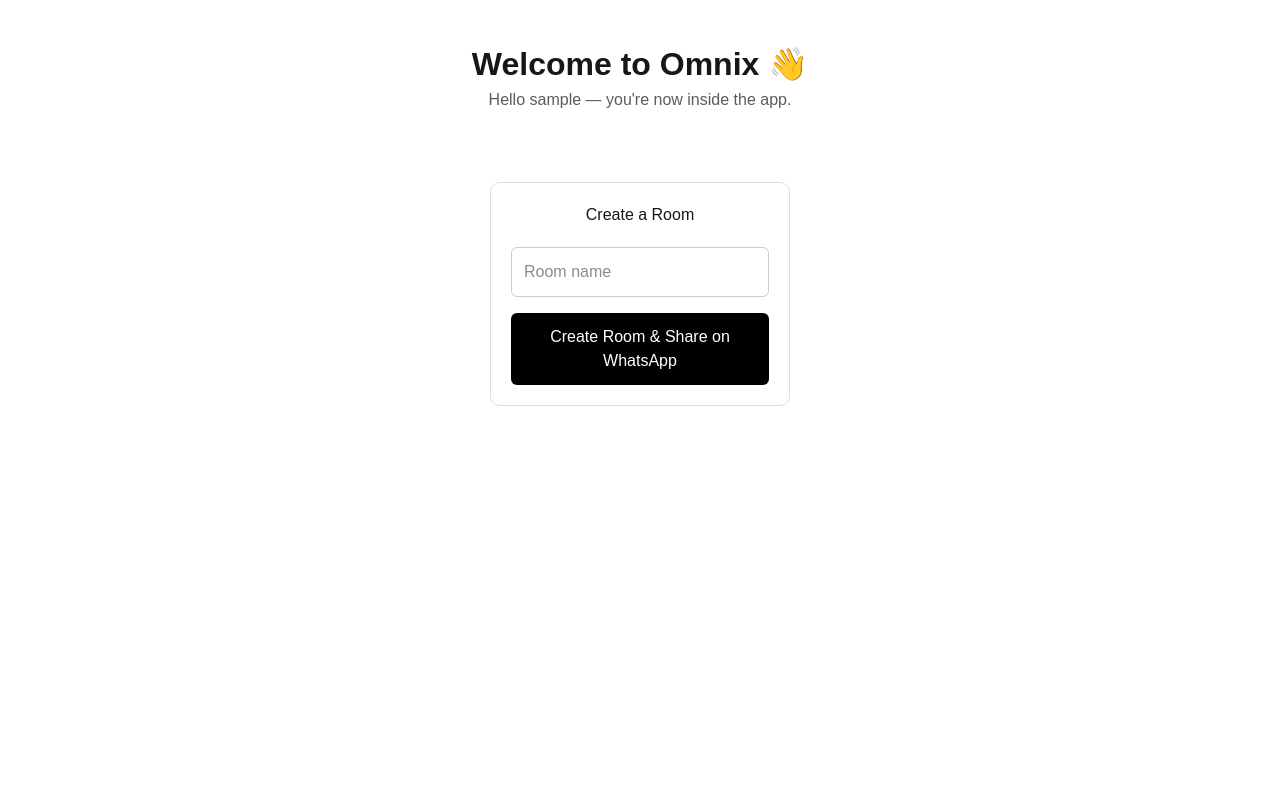
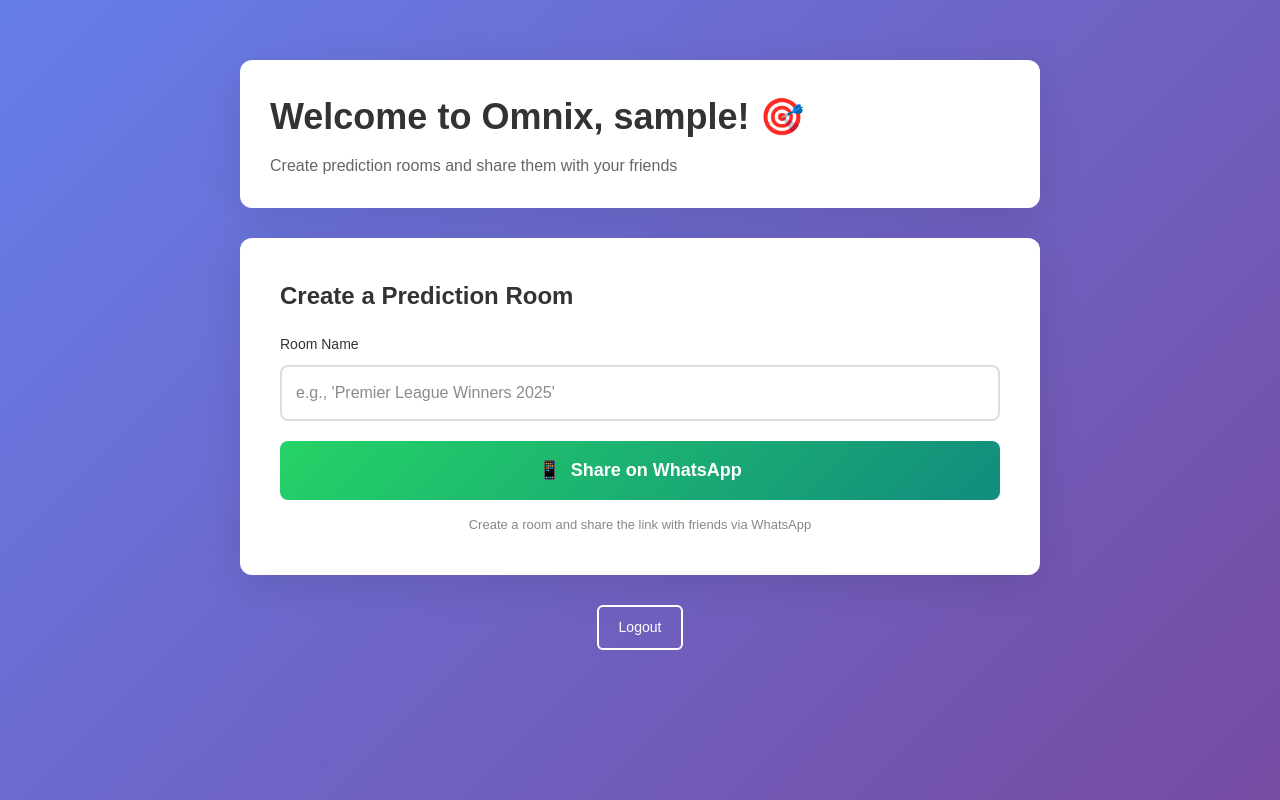
Before and after one commit to Srubin18/omnix-app, a Next.js app: page /home in a window 1280 px wide. Built offline with nearby package versions, Linux system fonts and the light colour scheme; sample sign-in values are in the browser's storage.

Commit message:
Update page.tsx

```diff
--- a/app/home/page.tsx
+++ b/app/home/page.tsx
@@ -1,96 +1,219 @@
 "use client";
 
-import React, { useState } from "react";
+import { useState, useEffect } from "react";
+import { useRouter } from "next/navigation";
 
 export default function HomePage() {
+  const router = useRouter();
+  const [username, setUsername] = useState("");
   const [roomName, setRoomName] = useState("");
+  const [isLoading, setIsLoading] = useState(true);
 
-  // Load stored user safely
-  let user = {};
-  if (typeof window !== "undefined") {
+  useEffect(() => {
+    // Check if user is logged in
+    const userStr = localStorage.getItem("omnix-user");
+
+    if (!userStr) {
+      // No user found, redirect to login
+      router.push("/");
+      return;
+    }
+
     try {
-      user = JSON.parse(localStorage.getItem("omnix-user") || "{}");
-    } catch {
-      user = {};
+      const user = JSON.parse(userStr);
+      setUsername(user.username || user.name || "User");
+      setIsLoading(false);
+    } catch (error) {
+      console.error("Error parsing user data:", error);
+      router.push("/");
     }
-  }
+  }, [router]);
 
   const handleCreateRoom = () => {
     if (!roomName.trim()) {
-      alert("Please enter a room name.");
+      alert("Please enter a room name");
       return;
     }
 
-    // Generate a simple mock room ID
-    const roomId = Math.random().toString(36).substring(2, 8);
+    // Generate simple room ID
+    const roomId = Math.random().toString(36).substring(2, 10);
 
-    const whatsappMsg = `Join my Omnix prediction room: *${roomName}*\n\nClick to join:\nhttps://omnix-app.vercel.app/room/${roomId}`;
+    // Create WhatsApp share message
+    const message = `Join my Omnix prediction room: *${roomName}*\n\nClick to join:\nhttps://omnix-app.vercel.app/room/${roomId}`;
 
-    // Build WhatsApp link
-    const url = "https://wa.me/?text=" + encodeURIComponent(whatsappMsg);
+    // Encode message for URL
+    const encodedMessage = encodeURIComponent(message);
 
-    // Redirect user to WhatsApp
-    window.location.href = url;
+    // Open WhatsApp with the message
+    const whatsappUrl = `https://wa.me/?text=${encodedMessage}`;
+    window.open(whatsappUrl, "_blank");
+
+    // Clear the room name input
+    setRoomName("");
   };
 
+  if (isLoading) {
     return (
-    <main
-      style={{
+      <div style={{
+        minHeight: "100vh",
+        display: "flex",
+        alignItems: "center",
+        justifyContent: "center",
+        background: "linear-gradient(135deg, #667eea 0%, #764ba2 100%)"
+      }}>
+        <p style={{ color: "white", fontSize: "18px" }}>Loading...</p>
+      </div>
+    );
+  }
+
+  return (
+    <div style={{
+      minHeight: "100vh",
+      background: "linear-gradient(135deg, #667eea 0%, #764ba2 100%)",
+      padding: "20px"
+    }}>
+      <div style={{
+        maxWidth: "800px",
+        margin: "0 auto",
+        paddingTop: "40px"
+      }}>
+        {/* Header */}
+        <div style={{
+          background: "white",
+          padding: "30px",
+          borderRadius: "12px",
+          boxShadow: "0 10px 40px rgba(0,0,0,0.1)",
+          marginBottom: "30px"
+        }}>
+          <h1 style={{
+            fontSize: "36px",
+            fontWeight: "bold",
+            color: "#333",
+            marginBottom: "10px"
+          }}>
+            Welcome to Omnix, {username}! 🎯
+          </h1>
+          <p style={{
+            color: "#666",
+            fontSize: "16px"
+          }}>
+            Create prediction rooms and share them with your friends
+          </p>
+        </div>
+
+        {/* Create Room Card */}
+        <div style={{
+          background: "white",
           padding: "40px",
-        fontFamily: "Arial, sans-serif",
-        textAlign: "center",
-      }}
-    >
-      <h1 style={{ fontSize: "32px", fontWeight: 700 }}>Welcome to Omnix 👋</h1>
+          borderRadius: "12px",
+          boxShadow: "0 10px 40px rgba(0,0,0,0.1)"
+        }}>
+          <h2 style={{
+            fontSize: "24px",
+            fontWeight: "600",
+            color: "#333",
+            marginBottom: "20px"
+          }}>
+            Create a Prediction Room
+          </h2>
 
-      <p style={{ opacity: 0.7, marginBottom: "30px" }}>
-        Hello {user?.username || "user"} — you're now inside the app.
-      </p>
-
-      {/* Room creation UI */}
-      <div
-        style={{
-          marginTop: "40px",
-          padding: "20px",
-          border: "1px solid #ddd",
-          borderRadius: "10px",
-          display: "inline-block",
-          width: "300px",
-        }}
-      >
-        <h2 style={{ marginBottom: "20px" }}>Create a Room</h2>
-
+          <div style={{ marginBottom: "20px" }}>
+            <label style={{
+              display: "block",
+              marginBottom: "10px",
+              color: "#333",
+              fontWeight: "500",
+              fontSize: "14px"
+            }}>
+              Room Name
+            </label>
             <input
               type="text"
-          placeholder="Room name"
               value={roomName}
               onChange={(e) => setRoomName(e.target.value)}
+              placeholder="e.g., 'Premier League Winners 2025'"
               style={{
-            padding: "12px",
+                width: "100%",
+                padding: "14px",
+                border: "2px solid #ddd",
+                borderRadius: "8px",
                 fontSize: "16px",
-            width: "100%",
-            borderRadius: "6px",
-            border: "1px solid #ccc",
+                boxSizing: "border-box",
+                transition: "border-color 0.3s"
               }}
+              onFocus={(e) => e.currentTarget.style.borderColor = "#667eea"}
+              onBlur={(e) => e.currentTarget.style.borderColor = "#ddd"}
             />
+          </div>
 
           <button
             onClick={handleCreateRoom}
             style={{
-            marginTop: "16px",
-            padding: "12px 24px",
-            background: "black",
+              width: "100%",
+              padding: "16px",
+              background: "linear-gradient(135deg, #25D366 0%, #128C7E 100%)",
               color: "white",
               border: "none",
+              borderRadius: "8px",
+              fontSize: "18px",
+              fontWeight: "600",
+              cursor: "pointer",
+              display: "flex",
+              alignItems: "center",
+              justifyContent: "center",
+              gap: "10px",
+              transition: "transform 0.2s"
+            }}
+            onMouseOver={(e) => e.currentTarget.style.transform = "translateY(-2px)"}
+            onMouseOut={(e) => e.currentTarget.style.transform = "translateY(0)"}
+          >
+            <span>📱</span>
+            Share on WhatsApp
+          </button>
+
+          <p style={{
+            marginTop: "15px",
+            fontSize: "13px",
+            color: "#888",
+            textAlign: "center"
+          }}>
+            Create a room and share the link with friends via WhatsApp
+          </p>
+        </div>
+
+        {/* Logout Button */}
+        <div style={{
+          marginTop: "30px",
+          textAlign: "center"
+        }}>
+          <button
+            onClick={() => {
+              localStorage.removeItem("omnix-user");
+              router.push("/");
+            }}
+            style={{
+              padding: "10px 20px",
+              background: "transparent",
+              color: "white",
+              border: "2px solid white",
               borderRadius: "6px",
+              fontSize: "14px",
               cursor: "pointer",
-            fontSize: "16px",
-            width: "100%",
+              transition: "all 0.3s"
+            }}
+            onMouseOver={(e) => {
+              e.currentTarget.style.background = "white";
+              e.currentTarget.style.color = "#667eea";
+            }}
+            onMouseOut={(e) => {
+              e.currentTarget.style.background = "transparent";
+              e.currentTarget.style.color = "white";
             }}
           >
-          Create Room & Share on WhatsApp
+            Logout
           </button>
         </div>
-    </main>
+      </div>
+    </div>
   );
 }
```
Lines whose indentation alone changed are shown as unchanged.
